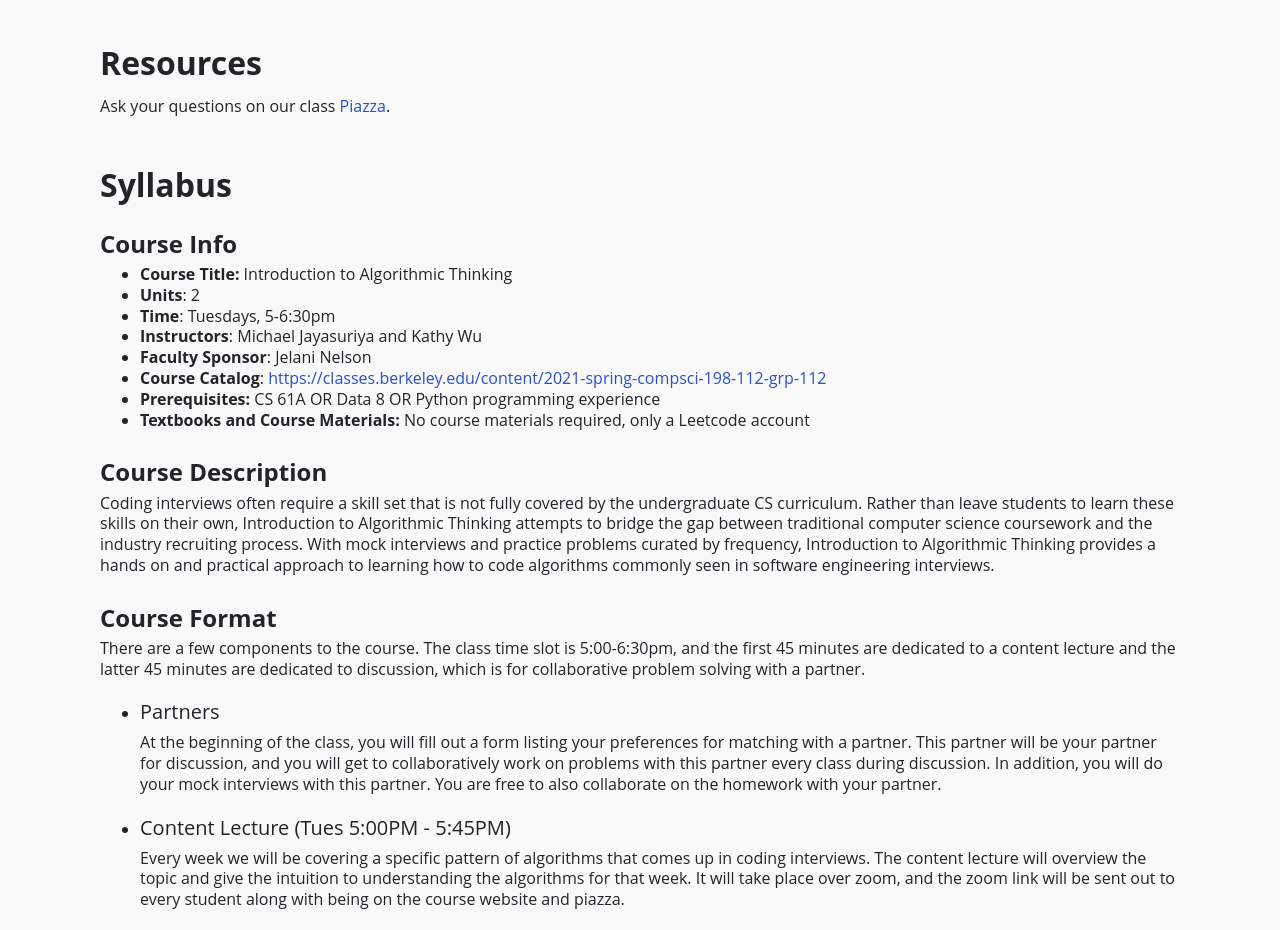
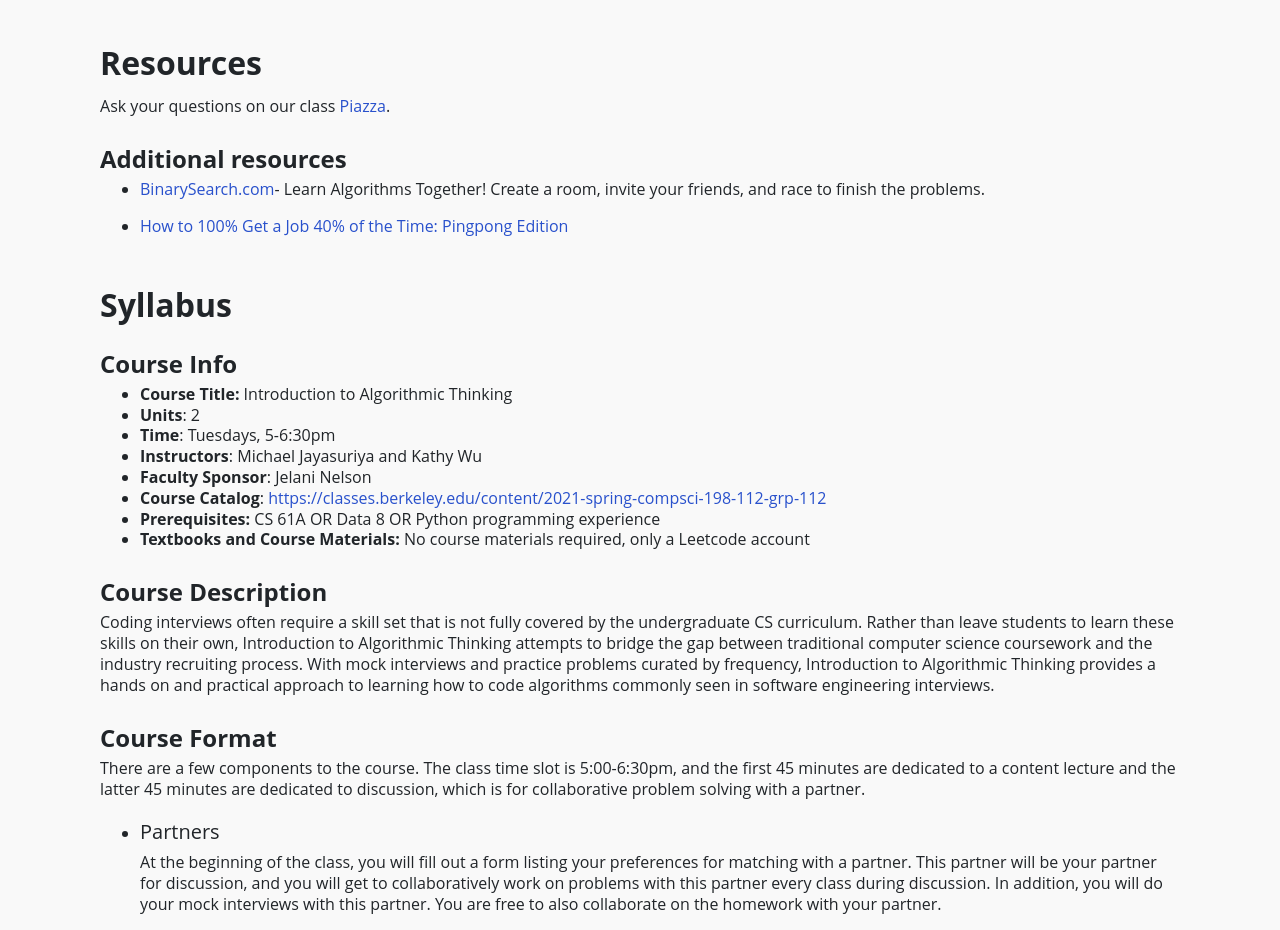
Before and after one commit to algorithmicthinking/algorithmicthinking.github.io, a React (Create React App) app: page / in a window 1280 px wide. Shown: the part 5440-6370 px from the top of the page. Built offline with nearby package versions, Linux system fonts and the light colour scheme.

Commit message:
Post resources and no lecture slides

```diff
--- a/src/pages/Resources.js
+++ b/src/pages/Resources.js
@@ -23,14 +23,42 @@ const Resources = () => {
           .
         </p>
 
-        {/* <h3>Lecture Slides</h3>
+        <h3>Additional resources</h3>
         <ul>
           <li>
-            <a target="_blank" rel="noreferrer" href=".">
-              Introduction
-            </a>
+            <p>
+              <a
+                  href={"https://binarysearch.com/"}
+                  target={"_blank"}
+                  rel={"noreferrer"}
+              >
+                BinarySearch.com
+              </a>
+              - Learn Algorithms Together! Create a room, invite your friends, and race to finish the problems.
+            </p>
+
           </li>
-        </ul> */}
+          <li>
+            <p>
+              <a
+                  href={"https://docs.google.com/document/d/1Ewown3BLdG1XH7EsNXxZFgIOFV7qm8P6W50kc9yK4fs/edit?usp=sharing"}
+                  target={"_blank"}
+                  rel={"noreferrer"}
+              >
+                How to 100% Get a Job 40% of the Time: Pingpong Edition
+              </a>
+            </p>
+          </li>
+        </ul>
+
+        {/*<h3>Lecture Slides</h3>*/}
+        {/*<ul>*/}
+        {/*  <li>*/}
+        {/*    <a target="_blank" rel="noreferrer" href=".">*/}
+        {/*      Introduction*/}
+        {/*    </a>*/}
+        {/*  </li>*/}
+        {/*</ul>*/}
       </Col>
     </Row>
   );
```
